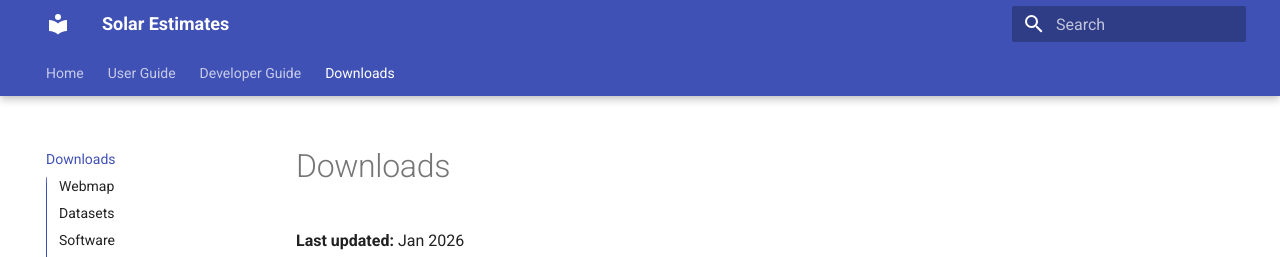
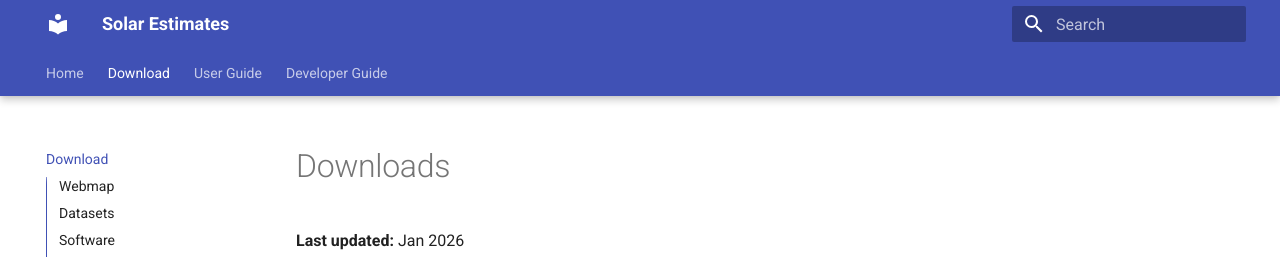
Before and after one commit to rewiring-nz/solar-estimates, an MkDocs documentation site: the page built from docs/downloads.md, in a window 1280 px wide. Shown: the top 257 px of the page. Built offline with MkDocs 1.6.1 and Material for MkDocs 9.7.7, drawn with Linux system fonts in a browser that asks for light colours; part of the change alters nothing that is shown.

```diff
--- a/mkdocs.yml
+++ b/mkdocs.yml
@@ -46,6 +46,7 @@ nav:
     - About: about.md
     - License: license.md
     - Contact: contact.md
+  - Download: downloads.md
   - User Guide:
     - User Guide: user/index.md
     - Pipeline Quickstart: user/pipeline-quickstart.md
@@ -58,4 +59,5 @@ nav:
     - API Reference: developer/reference.md
     - Github Guide: developer/github-contribution-guide.md
     - Website Maintenance Guide: developer/website-guide.md
-  - Downloads: downloads.md
+    - Source Code: https://github.com/rewiring-nz/solar-estimates
+    - Kanban: https://github.com/orgs/rewiring-nz/projects/3
```
